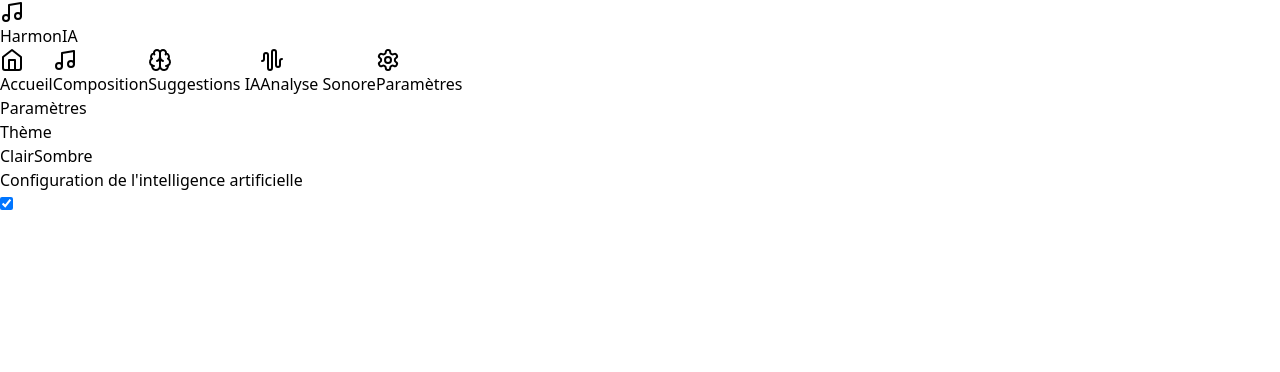
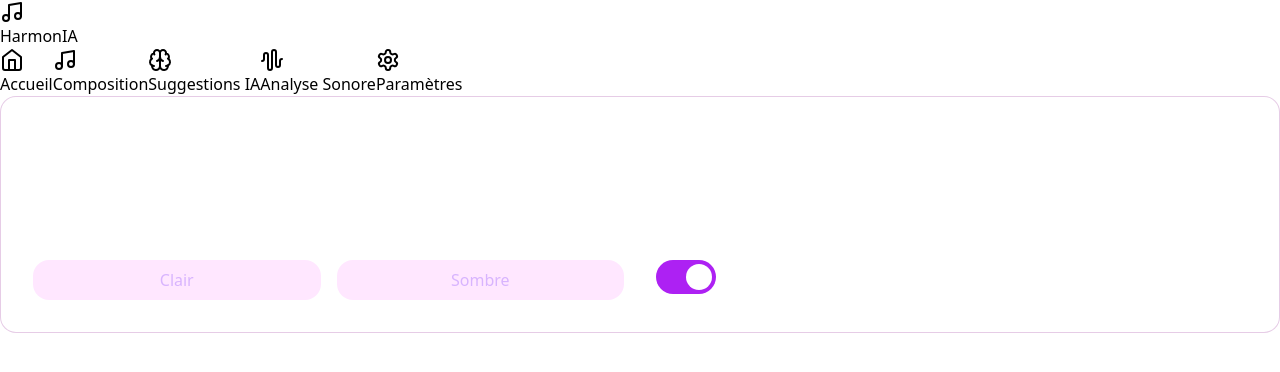
Before and after one commit to sozenka/H25-SIM-Eq4, a React (Vite) app: page / in a window 1280 px wide. Both pictures are taken after a click on the button "Paramètres". Shown: the top 372 px of the page. Built offline with nearby package versions, Linux system fonts and the light colour scheme.

Commit message:
Revert "Update index.css"
This reverts commit ec7e355e3dae5be42f84a7b0d84017d77d4d53b9.

```diff
--- a/src/index.css
+++ b/src/index.css
@@ -1,3 +1,131 @@
 @tailwind base;
 @tailwind components;
 @tailwind utilities;
+
+.settings-container {
+    background: rgba(255, 255, 255, 0.05);
+    backdrop-filter: blur(10px);
+    border: 1px solid rgba(128, 0, 128, 0.2);
+    border-radius: 1rem;
+    padding: 2rem;
+  }
+
+  .settings-title {
+    font-size: 1.875rem;
+    font-weight: bold;
+    color: white;
+    margin-bottom: 2rem;
+  }
+
+  .settings-grid {
+    display: grid;
+    grid-template-columns: repeat(2, 1fr);
+    gap: 2rem;
+  }
+
+  .section {
+    display: flex;
+    flex-direction: column;
+    gap: 1.5rem;
+  }
+
+  .section-title {
+    font-size: 1.25rem;
+    font-weight: 600;
+    color: white;
+  }
+
+  .option-group {
+    display: flex;
+    flex-direction: column;
+    gap: 1rem;
+  }
+
+  .option-label {
+    color: rgba(216, 180, 254, 1);
+    margin-bottom: 0.5rem;
+    font-size: 1.5rem;
+  }
+
+  .button-group {
+    display: flex;
+    gap: 1rem;
+  }
+
+  .theme-button {
+    flex: 1;
+    padding: 0.5rem 0;
+    border-radius: 1rem;
+    background: rgba(253, 20, 253, 0.1);
+    color: rgba(216, 180, 254, 1);
+    transition: background-color 0.2s;
+    cursor: pointer;
+  }
+
+  .theme-button:hover {
+    background: rgba(233, 89, 233, 0.2);
+  }
+
+  .toggle-input {
+    cursor: pointer;
+  }
+
+  .toggle-label {
+    color: #a855f7;
+    font-weight: 600;
+  }
+
+  .switch {
+    position: relative;
+    display: inline-block;
+    width: 60px;
+    height: 34px;
+  }
+
+  .switch input {
+    opacity: 0;
+    width: 0;
+    height: 0;
+  }
+
+  .slider {
+    position: absolute;
+    cursor: pointer;
+    top: 0;
+    left: 0;
+    right: 0;
+    bottom: 0;
+    background-color: #ccc;
+    transition: .4s;
+  }
+
+  .slider:before {
+    position: absolute;
+    content: "";
+    height: 26px;
+    width: 26px;
+    left: 4px;
+    bottom: 4px;
+    background-color: white;
+    transition: .4s;
+  }
+
+  input:checked + .slider {
+    background-color: #ad21f3;
+  }
+
+  input:focus + .slider {
+    box-shadow: 0 0 1px #ad21f3;
+  }
+
+  input:checked + .slider:before {
+    transform: translateX(26px);
+  }
+
+  .slider.round {
+    border-radius: 34px;
+  }
+
+  .slider.round:before {
+    border-radius: 50%;
+  }
```
